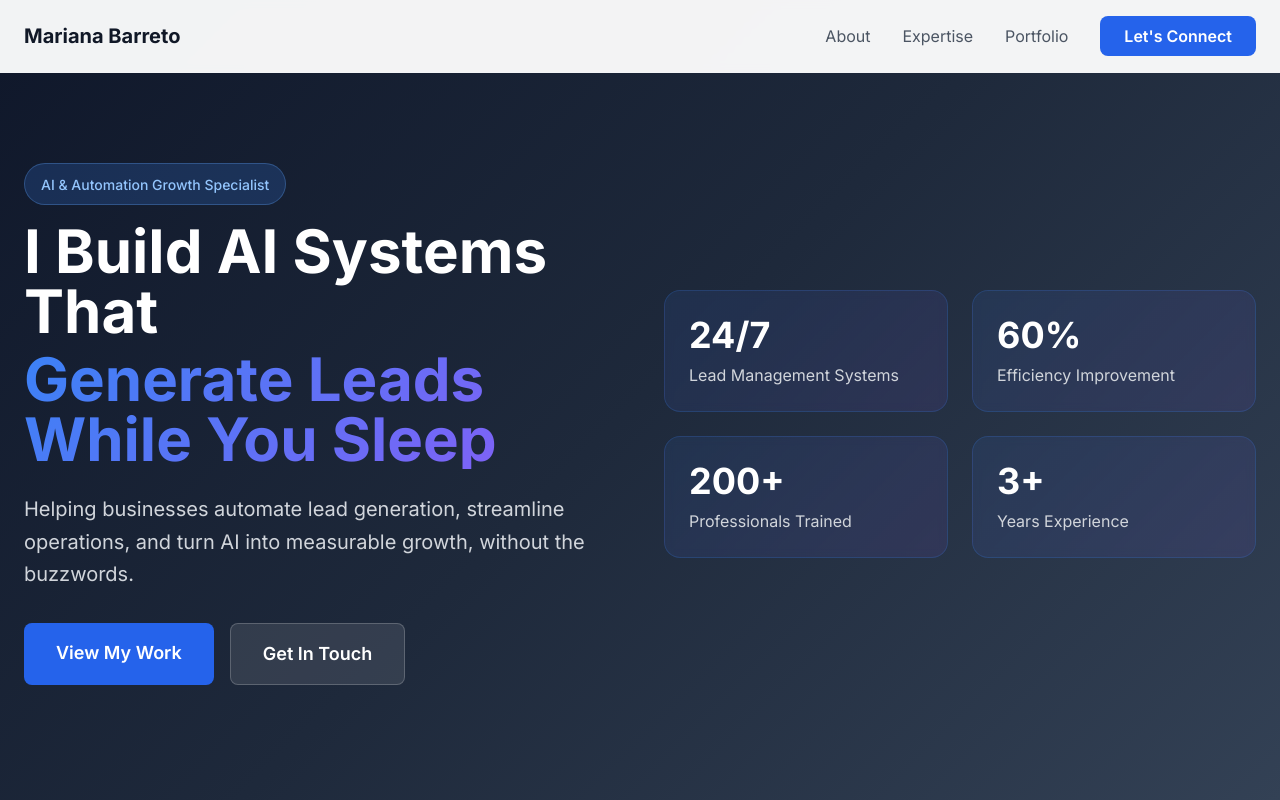
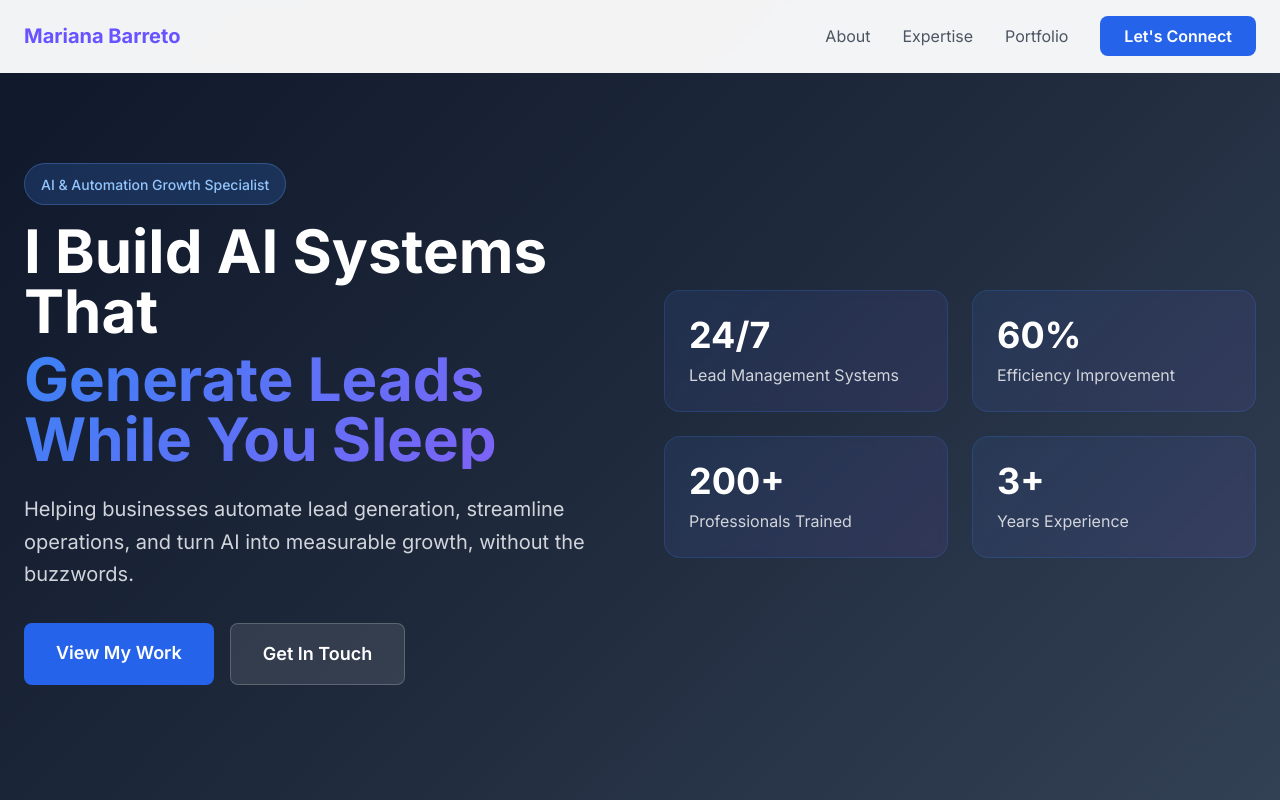
Before and after one commit to MarBar06/personal_website, a plain HTML site: page index.html in a window 1280 px wide. Shown: the top 800 px of the page. Drawn offline with nearby package versions, Linux system fonts and the light colour scheme.

Commit message:
flavicon and color Mariana Barreto

```diff
--- a/index.html
+++ b/index.html
@@ -5,6 +5,7 @@
     <meta name="viewport" content="width=device-width, initial-scale=1.0">
     <meta name="description" content="Mariana Barreto - AI & Automation Growth Specialist. Expert in lead generation, data-driven strategy, and workflow automation for businesses ready to scale.">
     <title>Mariana Barreto | AI & Automation Growth Specialist</title>
+    <link rel="icon" type="image/png" href="images/letter-m.png">
     <script src="https://cdn.tailwindcss.com"></script>
     <link rel="stylesheet" href="https://cdnjs.cloudflare.com/ajax/libs/font-awesome/6.4.0/css/all.min.css">
 
@@ -90,7 +91,7 @@
     <nav class="fixed top-0 z-50 w-full bg-white/95 backdrop-blur-sm border-b border-gray-100">
         <div class="max-w-7xl mx-auto px-6 py-4">
             <div class="flex justify-between items-center">
-                <div class="text-xl font-bold text-gray-900">
+                <div class="text-xl font-bold" style="color: #6753FF;">
                     Mariana Barreto
                 </div>
                 <div class="hidden md:flex items-center gap-8">
```
Also changed, not shown: images/letter-m.png (added), 1 other file.
